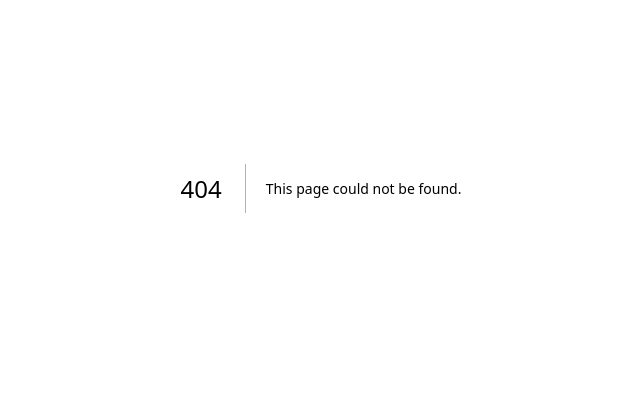
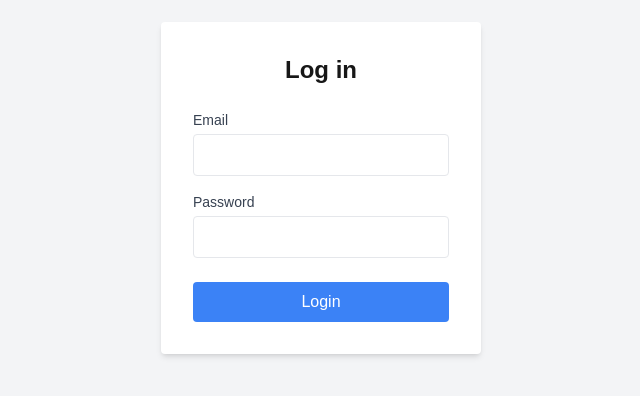
Before and after one commit to JunctionLI/church-directory, a Next.js app: page /login in a window 1280 px wide. Before the commit this address had no page. Shown: the part 212-608 px from the top of the page, without its empty margins (319-959 px from the left). Built offline with nearby package versions, Linux system fonts and the light colour scheme.

Commit message:
Church Direcotry

```diff
--- /dev/null
+++ b/app/directory/directory-list.js
@@ -0,0 +1,27 @@
+import Directory from "./directory";
+
+export default function DirectoryList(){
+    const member1 = {
+        name: "JOHN, Michael",
+        address:"2711 Cedar Crescent NW",
+        phone:"403.247-6521",
+        email:"john@example.com",
+        image:"/res/jm.jpg",
+      };
+
+    const member2 = {
+        name: "ALICE, Doe",
+        address:"135 Hampton Road NW",
+        phone:"403.101-3589",
+        email:"alice@example.com",
+        image:"/res/ad.jpg",
+      };
+
+
+    return(
+        <div className="flex">
+            <Directory memberObj={member1}/>
+            <Directory memberObj={member2}/>
+        </div>
+    );
+}
--- /dev/null
+++ b/app/directory/directory.js
@@ -0,0 +1,17 @@
+import Image from "next/image";
+
+export default function Directory({memberObj}){
+
+    const {name,address,phone,email,image} = memberObj;
+
+    return(
+        <div className="p-2 m-4 bg-yellow-100 max-w-sm">
+            <Image src={image} alt={name} width={200} height={200} layout="responsive"/>
+            <h2 className="text-xl font-bold">{name}</h2>
+            <p className="text-sm">{address}</p>
+            <p className="text-sm">{phone}</p>
+            <p className="text-sm">{email}</p>
+
+        </div>
+    );
+}
--- /dev/null
+++ b/app/directory/page.js
@@ -0,0 +1,12 @@
+import Link from "next/link";
+import DirectoryList from "./directory-list";
+
+export default function DirectoryDisplay(){
+    return(
+        <main className="p-8 text-center">
+            <h1 className=" text-4xl font-bold my-8">Directory List</h1>
+            <DirectoryList/>
+            <Link href="./" className="italic hover:underline hover:text-green-400">Back to Main</Link>
+        </main>
+    );
+}
--- /dev/null
+++ b/app/login/page.js
@@ -0,0 +1,70 @@
+// pages/login.js
+"use client"; // Ensures this component is treated as a client component
+
+import { useState } from 'react';
+import { useRouter } from 'next/navigation'; // Correct import for useRouter in Next.js 13+
+
+export default function Login() {
+  const [email, setEmail] = useState('');
+  const [password, setPassword] = useState('');
+  const [error, setError] = useState('');
+  const router = useRouter(); // Correctly used inside a client component
+
+  // Handle form submission
+  const handleSubmit = async (e) => {
+    e.preventDefault();
+
+    // Example login logic (replace with your backend authentication)
+    if (email === "user@example.com" && password === "password") {
+      // Redirect to a protected page after successful login
+      router.push('/directory');
+    } else {
+      setError('Invalid email or password');
+    }
+0  };
+
+  return (
+    <div className="flex items-center justify-center min-h-screen bg-gray-100">
+      <form onSubmit={handleSubmit} className="p-8 bg-white rounded shadow-md w-80">
+        <h2 className="text-2xl font-bold mb-6 text-center">Log in</h2>
+
+        {error && <p className="text-red-500 text-sm mb-4">{error}</p>}
+
+        <div className="mb-4">
+          <label htmlFor="email" className="block text-sm font-medium text-gray-700">
+            Email
+          </label>
+          <input
+            type="email"
+            id="email"
+            className="w-full px-3 py-2 border rounded mt-1"
+            value={email}
+            onChange={(e) => setEmail(e.target.value)}
+            required
+          />
+        </div>
+
+        <div className="mb-6">
+          <label htmlFor="password" className="block text-sm font-medium text-gray-700">
+            Password
+          </label>
+          <input
+            type="password"
+            id="password"
+            className="w-full px-3 py-2 border rounded mt-1"
+            value={password}
+            onChange={(e) => setPassword(e.target.value)}
+            required
+          />
+        </div>
+
+        <button
+          type="submit"
+          className="w-full py-2 bg-blue-500 text-white rounded hover:bg-blue-600"
+        >
+          Login
+        </button>
+      </form>
+    </div>
+  );
+}
--- a/app/page.js
+++ b/app/page.js
@@ -1,101 +1,13 @@
-import Image from "next/image";
+import Link from "next/link";
 
 export default function Home() {
   return (
-    <div className="grid grid-rows-[20px_1fr_20px] items-center justify-items-center min-h-screen p-8 pb-20 gap-16 sm:p-20 font-[family-name:var(--font-geist-sans)]">
-      <main className="flex flex-col gap-8 row-start-2 items-center sm:items-start">
-        <Image
-          className="dark:invert"
-          src="https://nextjs.org/icons/next.svg"
-          alt="Next.js logo"
-          width={180}
-          height={38}
-          priority
-        />
-        <ol className="list-inside list-decimal text-sm text-center sm:text-left font-[family-name:var(--font-geist-mono)]">
-          <li className="mb-2">
-            Get started by editing{" "}
-            <code className="bg-black/[.05] dark:bg-white/[.06] px-1 py-0.5 rounded font-semibold">
-              app/page.js
-            </code>
-            .
-          </li>
-          <li>Save and see your changes instantly.</li>
-        </ol>
-
-        <div className="flex gap-4 items-center flex-col sm:flex-row">
-          <a
-            className="rounded-full border border-solid border-transparent transition-colors flex items-center justify-center bg-foreground text-background gap-2 hover:bg-[#383838] dark:hover:bg-[#ccc] text-sm sm:text-base h-10 sm:h-12 px-4 sm:px-5"
-            href="https://vercel.com/new?utm_source=create-next-app&utm_medium=appdir-template-tw&utm_campaign=create-next-app"
-            target="_blank"
-            rel="noopener noreferrer"
-          >
-            <Image
-              className="dark:invert"
-              src="https://nextjs.org/icons/vercel.svg"
-              alt="Vercel logomark"
-              width={20}
-              height={20}
-            />
-            Deploy now
-          </a>
-          <a
-            className="rounded-full border border-solid border-black/[.08] dark:border-white/[.145] transition-colors flex items-center justify-center hover:bg-[#f2f2f2] dark:hover:bg-[#1a1a1a] hover:border-transparent text-sm sm:text-base h-10 sm:h-12 px-4 sm:px-5 sm:min-w-44"
-            href="https://nextjs.org/docs?utm_source=create-next-app&utm_medium=appdir-template-tw&utm_campaign=create-next-app"
-            target="_blank"
-            rel="noopener noreferrer"
-          >
-            Read our docs
-          </a>
-        </div>
-      </main>
-      <footer className="row-start-3 flex gap-6 flex-wrap items-center justify-center">
-        <a
-          className="flex items-center gap-2 hover:underline hover:underline-offset-4"
-          href="https://nextjs.org/learn?utm_source=create-next-app&utm_medium=appdir-template-tw&utm_campaign=create-next-app"
-          target="_blank"
-          rel="noopener noreferrer"
-        >
-          <Image
-            aria-hidden
-            src="https://nextjs.org/icons/file.svg"
-            alt="File icon"
-            width={16}
-            height={16}
-          />
-          Learn
-        </a>
-        <a
-          className="flex items-center gap-2 hover:underline hover:underline-offset-4"
-          href="https://vercel.com/templates?framework=next.js&utm_source=create-next-app&utm_medium=appdir-template-tw&utm_campaign=create-next-app"
-          target="_blank"
-          rel="noopener noreferrer"
-        >
-          <Image
-            aria-hidden
-            src="https://nextjs.org/icons/window.svg"
-            alt="Window icon"
-            width={16}
-            height={16}
-          />
-          Examples
-        </a>
-        <a
-          className="flex items-center gap-2 hover:underline hover:underline-offset-4"
-          href="https://nextjs.org?utm_source=create-next-app&utm_medium=appdir-template-tw&utm_campaign=create-next-app"
-          target="_blank"
-          rel="noopener noreferrer"
-        >
-          <Image
-            aria-hidden
-            src="https://nextjs.org/icons/globe.svg"
-            alt="Globe icon"
-            width={16}
-            height={16}
-          />
-          Go to nextjs.org →
-        </a>
-      </footer>
-    </div>
+    <main className="p-8 text-center">
+      <div>
+        <h1 className=" text-4xl font-bold my-8">Welcome to church directory! </h1>
+        <p className="p-5">Please log in here to explore more information.</p>
+        <button className="bg-[#020617] text-white p-3"><Link href="/login">Log in</Link></button>
+      </div>
+    </main>
   );
 }
```
Also changed, not shown: public/res/ad.jpg (added), public/res/jm.jpg (added).
